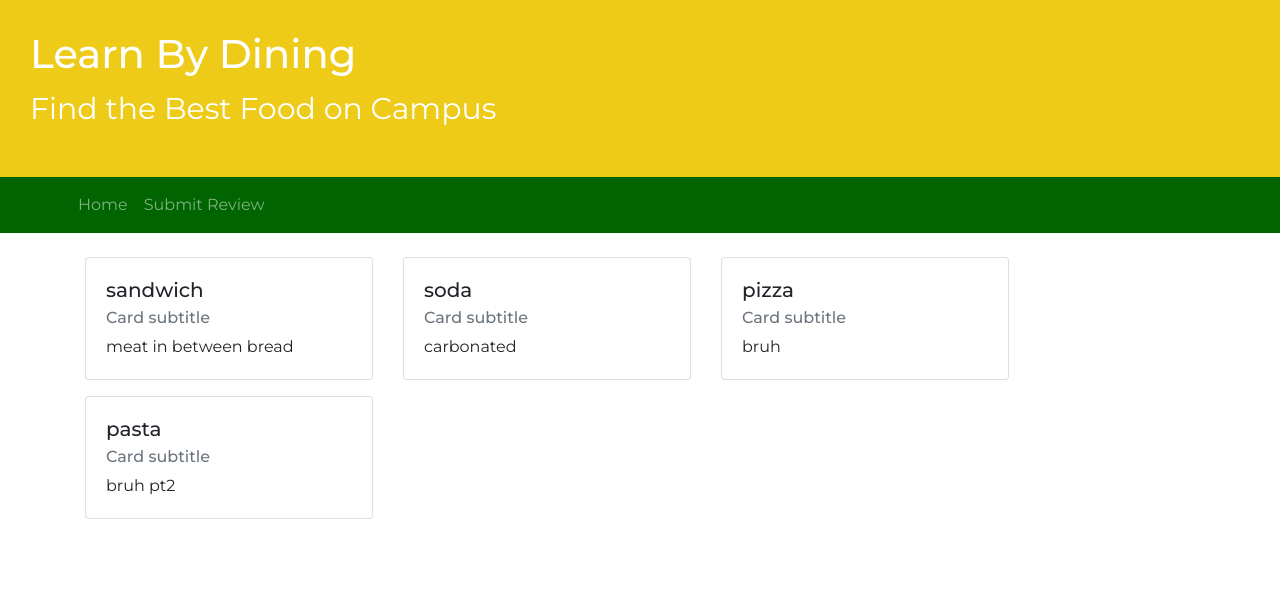
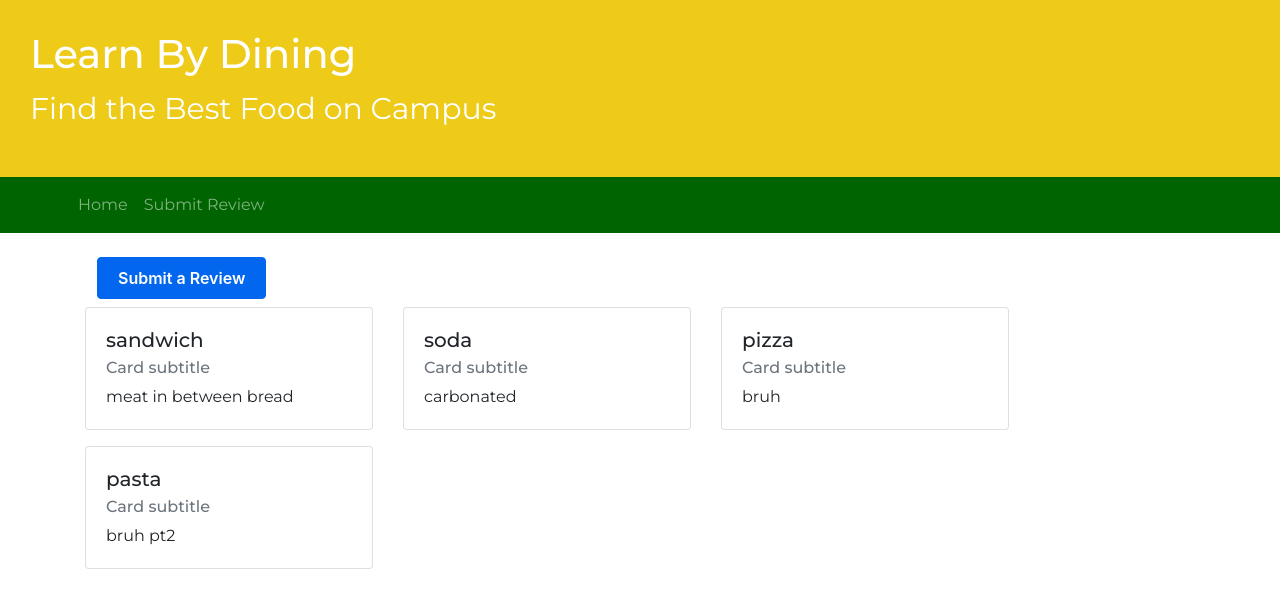
Before and after one commit to domdavidson251/307, a React (Create React App) app in the folder frontend/: page /restaurants in a window 1280 px wide. Shown: the top 608 px of the page. Built offline with nearby package versions, Linux system fonts and the light colour scheme.

Commit message:
submit button on restauarant page

```diff
--- a/frontend/src/RestaurantMenu.js
+++ b/frontend/src/RestaurantMenu.js
@@ -1,6 +1,7 @@
 import React, { useState, useEffect } from "react";
 import "bootstrap/dist/css/bootstrap.min.css";
 import HeaderComp from "./header";
+import Form from "./Form";
 
 function RestaurantMenu() {
   const [items, setItems] = useState([]);
@@ -65,6 +66,14 @@ function RestaurantMenu() {
 
       <HeaderComp></HeaderComp>
       <div class="container mt-4">
+        <div class="container">
+          <div class="row">
+            <a href="/submit-review">
+              <input type="button" value="Submit a Review" />
+            </a>
+          </div>
+        </div>
+
         <div class="row">{makeTableBody()}</div>
       </div>
     </div>
```
